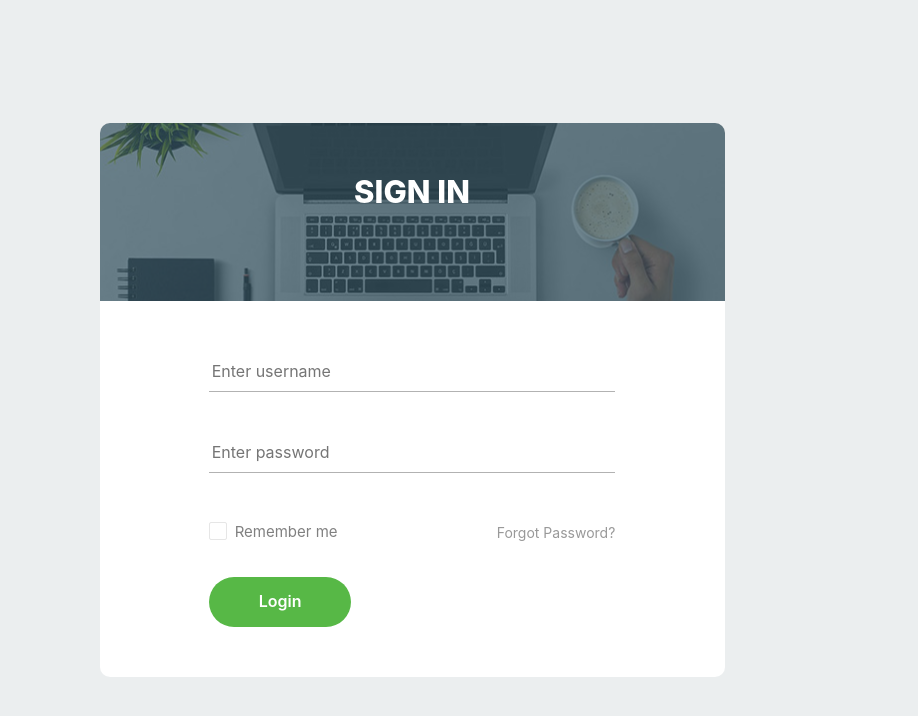
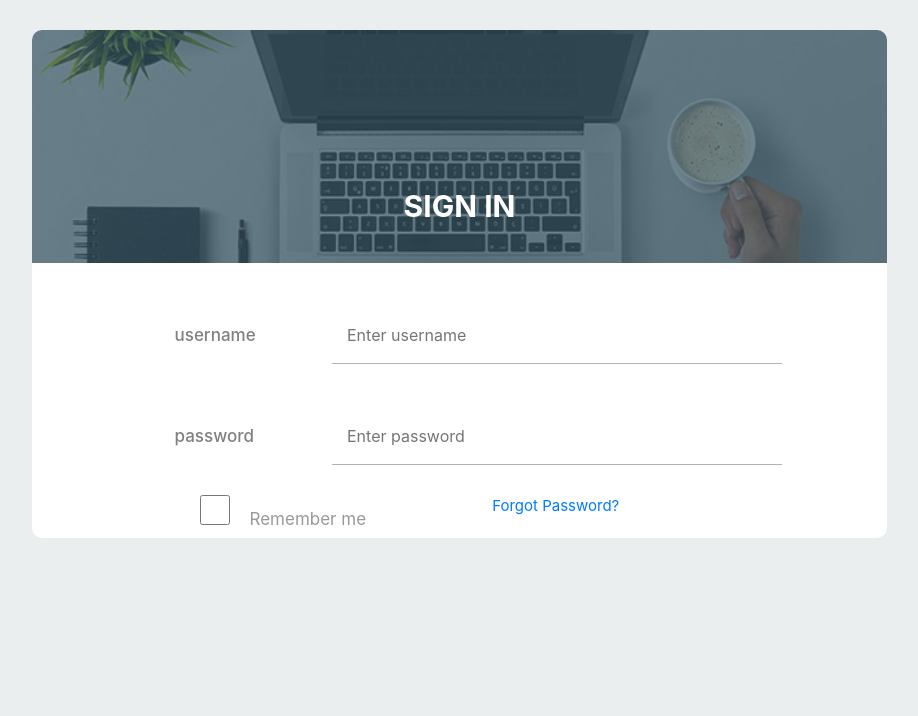
Before and after one commit to alaaEbrahem/React-Project, a React (Create React App) app: page /login in a window 1280 px wide. Shown: the top 716 px of the page, without its empty margins (228-1146 px from the left). Built offline with nearby package versions, Linux system fonts and the light colour scheme.

Commit message:
modify login form

```diff
--- a/src/components/Login/Login.js
+++ b/src/components/Login/Login.js
@@ -6,66 +6,52 @@ import '../../App.scss'
 class Login extends React.Component {
     render() {
         return (
-            <div class="login_page ">
-            <div class="login_page__container-login">
-                <div class="login_page__wrap-login container no-gutters">
+<div className="container mt-5">
 <div className="row">
-
-                <div className="col-sm-12">
-                <div className="row no-gutters">
-
-                <div class="col-12 login_page__login-form-title" >
-                        <span class="login_page__login-form-title__title-1">
-                            Sign In
-                        </span>
+<div className="col-sm-5 col-10 offset-1 col-lg-9 offset-sm-2 login-form">
+<div className="row">
+<div className="col-12 login-form__banner">
+<div className="col-auto">
+<p className="login-form__banner__form-Title">sign in</p>
 </div>
 
 </div>
+</div>
 <div className="row">
-                  <div></div>
-                    <form class="offset-2 col-8 login-form">
-                        <div class="login-form__wrap-input login-form__validate-input login-form__m-b-26" data-validate="Username is required">
-                            {/* <span class="label-input">Username</span> */}
-                            <input class="input" type="text" name="username" placeholder="Enter username"/>
-                            <span class="focus-input"></span>
+<div className="col-12">
+<div className="row pt-5 input-field">
+<div className="offset-lg-2 pl-4 pl-lg-0 pb-3 col-sm-3 col-lg-2 pt-lg-5 input-field__input-label">username</div>
+<div className="pl-1 pl-lg-4  col-lg-8 pt-lg-5">
+<input className="col-12 col-lg-10  input-field__input" type="text" name="username" placeholder="Enter username"/>
 </div>
-
-                        <div class="login-form__wrap-input login-form__validate-input login-form__m-b-18" data-validate = "Password is required">
-                            {/* <span class="label-input">Password</span> */}
-                            <input class="input" type="password" name="pass" placeholder="Enter password"/>
-                            <span class="focus-input"></span>
 </div>
-
-                        <div class="login-form__remember">
-                            <div class="contact-form-checkbox">
-                                <input class="input-checkbox" id="ckb1" type="checkbox" name="remember-me"/>
-                                <label class="label-checkbox" for="ckb1">
-                                    Remember me
-                                </label>
-                            </div>
-
-                            <div>
-                                <a href="#" class="txt1">
-                                    Forgot Password?
-                                </a>
+<div className="row pt-5 pb-5 input-field">
+<div className="offset-lg-2 pl-4 pl-lg-0 pb-3 col-sm-3 col-lg-2 pt-lg-5 input-field__input-label">password</div>
+<div className="pl-1 pl-lg-4  col-lg-8 pt-lg-5">
+<input className="col-12 col-lg-10  input-field__input" type="text" name="password" placeholder="Enter password"/>
 </div>
 </div>
 
-                        <div class="login-form__btn">
-                            <button class="login-form__btn__green">
-                                Login
-                            </button>
+<div className="row"></div>
+<div className="row"></div>
 </div>
-                    </form>
+
+</div>
+<div className=" offset-2 row">
+<div className="col-5">
+<input class="input-checkbox" id="ckb1" type="checkbox" name="remember-me"/>
+<label class="label-checkbox" for="ckb1">Remember me</label>
+</div>
+<div className="col-4">
+<a href="#" class="txt1"> Forgot Password?</a>
+</div>
+</div>
+<div className="row"></div>
+</div>
 </div>
 
 </div>
 
-                </div>
-
-                </div>
-            </div>
-        </div>
             );
         }
     }
--- a/src/components/Login/Login.scss
+++ b/src/components/Login/Login.scss
@@ -1,38 +1,26 @@
-.login_page{
-    width: 100%;
-    margin: 0 auto;
-    &__container-login{
-        width: 100%;
-        min-height: 100vh;
-        display: flex;
-        flex-wrap: wrap;
-        justify-content: center;
-        align-items: center;
-        padding: 15px;
-        background: #ebeeef;
-    }
-    &__wrap-login{
-        width: 50%  ;
+body{
+    background: #ebeeef !important;
+}
+.login-form{
+    width: 670px;
     background: #fff;
     border-radius: 10px;
     overflow: hidden;
     position: relative;
+    &__banner{
+        background-image: url(./images/bg-01.jpg);
+         background-position: center;
+        padding: 18% 13% 4% 15%;;
+        z-index: 1;
+        display: flex;
+        flex-direction: column;
+        align-items: center;
+        background-size: cover;
+        background-position: center;
+        background-repeat: no-repeat;
 
-    }
-    &__login-form-title{
-        background-image: url(images/bg-01.jpg);
-        background-position: center;
-        padding: 5rem 6rem 9rem 2rem;
-    z-index: 1;
-    display: flex;
-    flex-wrap: wrap;
-    flex-direction: column;
-    align-items: center;
-    background-repeat: no-repeat;
-    background-size: cover;
     &:before{
         content: "";
-        display: block;
         position: absolute;
         z-index: -1;
         width: 100%;
@@ -41,152 +29,41 @@
         left: 0;
         background-color: rgba(54,84,99,0.7);
     }
-
-    &__title-1{
-
-        font-weight: 800;
-        font-size: 3.1rem;
+    &__form-Title{
+        font-size: 30px;
+        font-weight: 700;
         color: #fff;
         text-transform: uppercase;
-        line-height: 1.2;
-        text-align: center;
-
     }
     }
-}
-.login-form{
-    width: 100%;
-    display: -webkit-flex;
-    display: flex;
-    -webkit-flex-wrap: wrap;
-    flex-wrap: wrap;
-    -webkit-justify-content: space-between;
-    justify-content: space-between;
-    padding: 5rem 3rem 5rem 9rem;
-    &__wrap-input{
-        width: 100%;
-        position: relative;
-        border-bottom: 0.1rem solid #b2b2b2;
-    }
-    &__validate-input{
-        position: relative;
-    }
-    &__m-b-26{
-        margin-bottom: 4rem;
-    }
-    &__m-b-18{
-        margin-bottom: 18px;
-    }
-    &__remember{
-        padding-top: 3rem;
-        display: flex;
-        justify-content: space-between;
-        -ms-align-items: center;
-        align-items: center;
-        width: 100%;
-        padding-bottom: 30px;
-    }
-    &__btn{
-        width: 100%;
-        display: flex;
-        flex-wrap: wrap;
-        &__green{
-            display: flex;
-            -webkit-justify-content: center;
-            justify-content: center;
-            -webkit-align-items: center;
-            align-items: center;
-            padding: 1rem 5rem;
-            min-width: 12rem;
-            font-weight: 600;
-            height: 5rem;
-            background-color: #57b846;
-            border-radius: 3rem;
-            font-size: 1.6rem;
-            color: #fff;
-            line-height: 1.2;
-            transition: all 0.4s;
-        }
-    }
-}
-.label-input{
-
-
-    font-size: 1.5rem;
-    color: #808080;
-    line-height: 1.2;
-    font-weight: 500;
 
 }
-.input{
-    height: 4rem;
+.input-field{
+
+&__input-label{
+    font-weight: 500;
+    font-size: 1.7rem;;
+    color: #808080;
+}
+&__input{
     font-size: 1.6rem;
-    line-height: 1.2;
-    display: block;
-    width: 100%;
-    background: transparent;
-    padding: 2rem .3rem;
+    color: #555555;
+    border: none;
+    padding-bottom: 3%;
+    border-bottom: 1px solid #b2b2b2;
+}
+}
+.label-checkbox{
+    margin-left: 2rem;
+      font-size: 1.7rem;
+      color: #999999;
+      cursor: pointer;
 
 }
-input{
-    outline: none;
-    border: none;
-}
-.input-checkbox {
-    display: none;
-}
-.label-checkbox {
 
-    font-size: 1.5rem;
-    color: #808080;
-    line-height: 1.4;
-    display: block;
-    position: relative;
-    padding-left: 26px;
-    cursor: pointer;
-    &:before{
-        content: "\f00c";
-    font-family: FontAwesome;
-    font-size: 13px;
-    color: transparent;
-    display: -webkit-box;
-    display: -webkit-flex;
-    display: -moz-box;
-    display: -ms-flexbox;
-    display: flex;
-    justify-content: center;
-    align-items: center;
-    position: absolute;
-    width: 18px;
-    height: 18px;
-    border-radius: 2px;
-    background: #fff;
-    border: 1px solid #e6e6e6;
-    left: 0;
-    top: 50%;
-    -webkit-transform: translateY(-50%);
-    -moz-transform: translateY(-50%);
-    -ms-transform: translateY(-50%);
-    -o-transform: translateY(-50%);
-    transform: translateY(-50%);
-    }
-}
-.txt1{
+    input[type="checkbox"]{
+        width: 30px; /*Desired width*/
+        height: 30px; /*Desired height*/
+        cursor: pointer;
 
-font-size: 1.4rem;
-line-height: 1.4;
-color: #999999;
-
-
-}
-button{
-    outline: none !important;
-    border: none;
-    background: transparent;
-}
-
-@media only screen and (min-width: 1200px) {
-    .login_page{
-        &__wrap-login{
-    width: 50% !important}}
-  }
+      };
```
Also changed, not shown: src/components/Login/images/icons/map-marker.png (deleted), 1 other file (tests, documents, lock files or other folders). Lines whose indentation alone changed are shown as unchanged.
